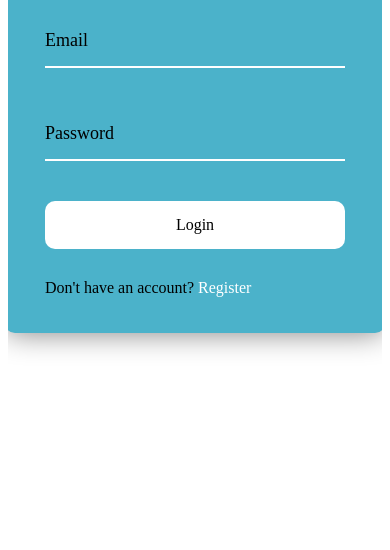
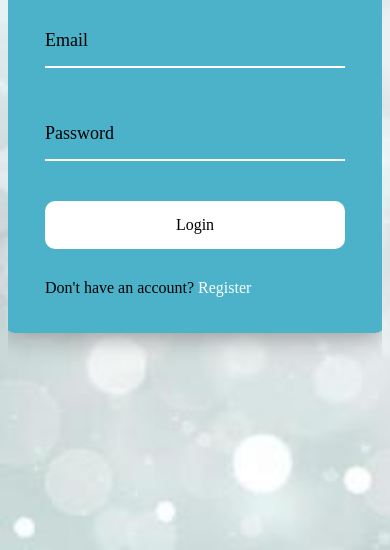
Before and after one commit to Faroq-Azadh/7-mini-project, a plain HTML site: page 2/index.html in a window 390 px wide. Shown: the part 310-860 px from the top of the page. Drawn offline with Linux system fonts and the light colour scheme.

Commit message:
edit second project

```diff
--- a/2/style.css
+++ b/2/style.css
@@ -117,6 +117,13 @@
 }
 
 @media only screen and (max-width: 1233px) {
+
+  body {
+    background-image: url(./2.jpg);
+    background-repeat: no-repeat;
+    background-size: cover;
+  }
+
   .img{
     display:none
   }
--- a/3/style.css
+++ b/3/style.css
@@ -69,7 +69,7 @@ body{
 @keyframes footer {
   0%{transform: scale(0.99);}
   50%{transform: scale(1.2);}
-  100%{transform: scale(0.99));}
+  100%{transform: scale(0.99);}
 }
 
 @media (max-width: 680px) {
```
Also changed, not shown: 2/2.jpg (added).
